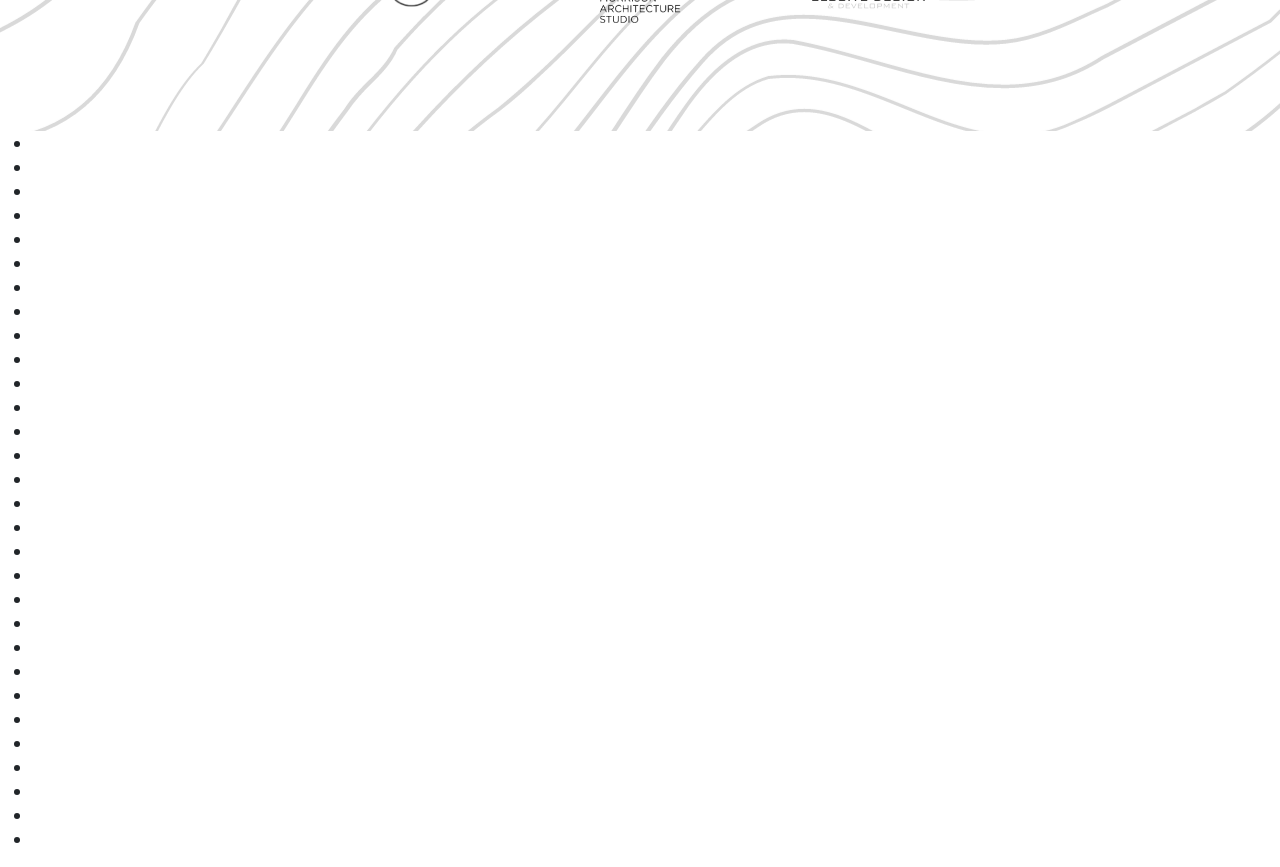
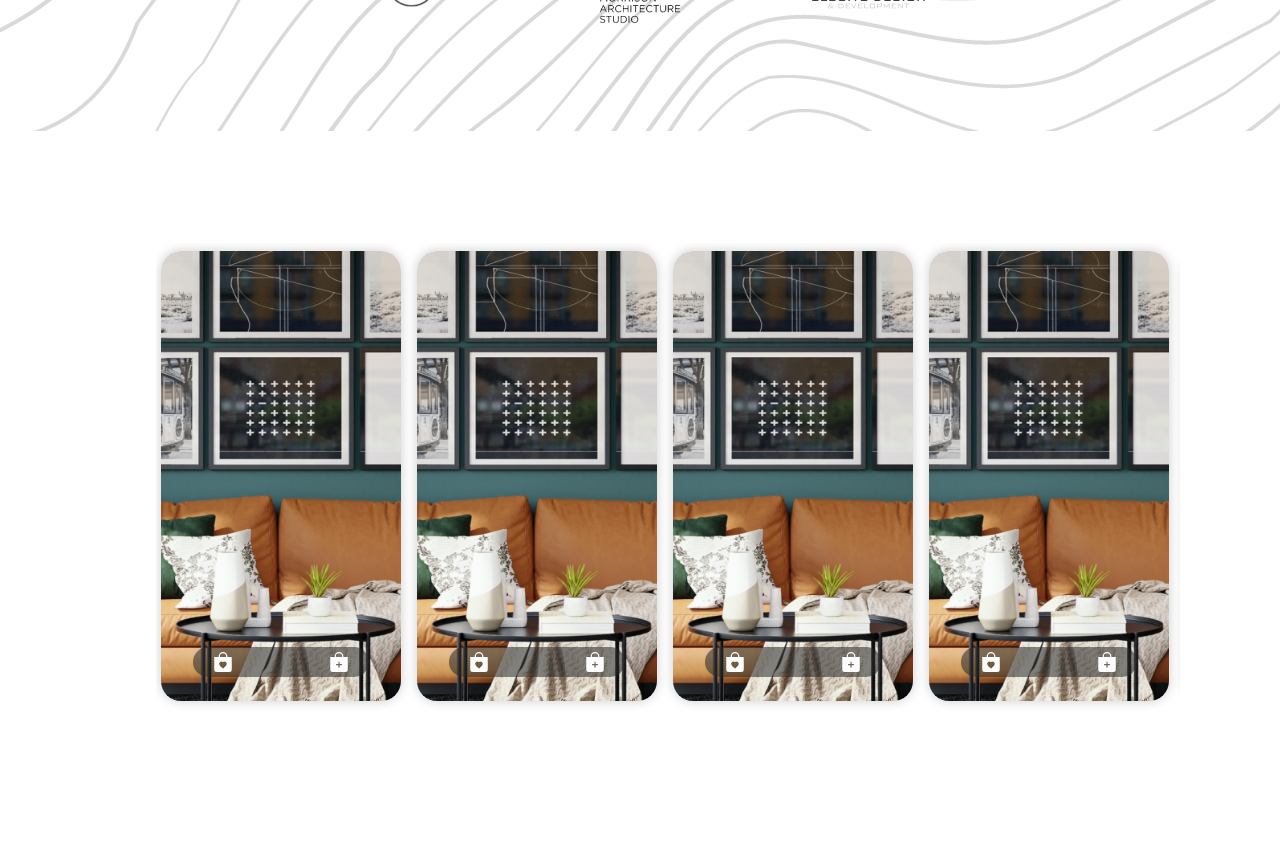
Before and after one commit to hai-dang-vt19/interior_ui, a Vue app: page / in a window 1280 px wide. Shown: the part 1220-2087 px from the top of the page. After the commit the page ends 2065 px from the top, so only its background shows below. Built offline with nearby package versions, Linux system fonts and the light colour scheme.

Commit message:
Format section product 80 precent

```diff
--- /dev/null
+++ b/src/components/client/ProductDesign.vue
@@ -0,0 +1,198 @@
+<template>
+    <div class="product-design">
+      <section class="wrapper">
+        <div class="container">
+          <div
+            class="d-flex fm-card"
+            @mouseover="stopScroll"
+            @mouseleave="startScroll"
+            ref="scrollContainer"
+          >
+            <div class="col-3 mb-4" v-for="n in 20" :key="n">
+              <div class="card card-has-bg click-col">
+                <div
+                  class="card-img-overlay d-flex flex-column"
+                  :style="{ backgroundImage: `url(${imgSrc})` }"
+                >
+                  <div class="card-body">
+                    <small class="card-meta mb-2">Thought Leadership</small>
+                    <h4 class="card-title mt-0">
+                      Web Development Lorem Ipsum Sit Amet Consectetur dipisi?
+                    </h4>
+                    <small><i class="far fa-clock"></i> October 15, 2020</small>
+                  </div>
+                  <div class="card-footer">
+                    <div class="d-flex justify-content-between group-btn-card">
+                        <svg xmlns="http://www.w3.org/2000/svg" width="20" height="20" fill="currentColor" class="btn-card bi bi-bag-heart-fill" viewBox="0 0 16 16">
+                            <path d="M11.5 4v-.5a3.5 3.5 0 1 0-7 0V4H1v10a2 2 0 0 0 2 2h10a2 2 0 0 0 2-2V4zM8 1a2.5 2.5 0 0 1 2.5 2.5V4h-5v-.5A2.5 2.5 0 0 1 8 1m0 6.993c1.664-1.711 5.825 1.283 0 5.132-5.825-3.85-1.664-6.843 0-5.132"/>
+                        </svg>
+                        <svg xmlns="http://www.w3.org/2000/svg" width="20" height="20" fill="currentColor" class="btn-card bi bi-bag-plus-fill" viewBox="0 0 16 16">
+                            <path fill-rule="evenodd" d="M10.5 3.5a2.5 2.5 0 0 0-5 0V4h5zm1 0V4H15v10a2 2 0 0 1-2 2H3a2 2 0 0 1-2-2V4h3.5v-.5a3.5 3.5 0 1 1 7 0M8.5 8a.5.5 0 0 0-1 0v1.5H6a.5.5 0 0 0 0 1h1.5V12a.5.5 0 0 0 1 0v-1.5H10a.5.5 0 0 0 0-1H8.5z"/>
+                        </svg>
+
+                    </div>
+                    <!-- <div class="media">
+                      <div class="media-body">
+                        <h6 class="my-0 text-dark d-block">Oz Coruhlu</h6>
+                        <small>Director of UI/UX</small>
+                      </div>
+                    </div> -->
+                  </div>
+                </div>
+              </div>
+            </div>
+          </div>
+        </div>
+      </section>
+    </div>
+  </template>
+
+  <script>
+  export default {
+    name: 'ProductDesign',
+    data() {
+      return {
+        imgSrc: require('@/assets/product-1.png'), // Đường dẫn đến hình ảnh
+        scrollInterval: null,
+        scrollSpeed: 1, // Tốc độ cuộn
+        direction: 1 // 1: phải, -1: trái
+      };
+    },
+    methods: {
+      startScroll() {
+        const container = this.$refs.scrollContainer;
+        this.scrollInterval = setInterval(() => {
+          container.scrollLeft += this.scrollSpeed * this.direction;
+
+          // Kiểm tra nếu đã cuộn đến cuối hoặc đầu
+          if (container.scrollLeft >= container.scrollWidth - container.clientWidth) {
+            this.direction = -1; // Đổi hướng sang trái
+          } else if (container.scrollLeft <= 0) {
+            this.direction = 1; // Đổi hướng sang phải
+          }
+        }, 10); // Thay đổi thời gian để điều chỉnh tốc độ cuộn
+      },
+      stopScroll() {
+        clearInterval(this.scrollInterval);
+      }
+    },
+    mounted() {
+      this.startScroll();
+    }
+  }
+  </script>
+
+  <style scoped>
+  .product-design {
+    padding: 2rem 4rem;
+  }
+
+  .wrapper {
+    margin: 10vh;
+  }
+
+  /* Post card styles */
+  .fm-card {
+    width: calc(100vw - 20vw);
+    overflow-x: auto;
+    border-radius: 20px;
+  }
+
+.group-btn-card {
+    padding: 5px 20px;
+    background-color: rgba(41, 41, 41, 0.549);
+    border-radius: 20px;
+}
+
+ .btn-card {
+    /* padding: 0.5rem; */
+    color:#ffffff;
+    cursor: pointer;
+ }
+ .group-btn-card:hover {
+    background-color: #292929;
+ }
+ .btn-card:hover {
+    transform: scale(1.3);
+ }
+
+  .card {
+    border: none;
+    transition: all 500ms cubic-bezier(0.19, 1, 0.22, 1);
+    overflow: hidden;
+    border-radius: 20px;
+    min-height: 450px;
+    max-width: 22rem;
+    margin: 0.5rem;
+    box-shadow: 0 0 12px rgba(0, 0, 0, 0.2);
+  }
+
+  .card-has-bg:before {
+    content: '';
+    position: absolute;
+    top: 0;
+    right: 0;
+    bottom: 0;
+    left: 0;
+    background: inherit;
+    filter: grayscale(1);
+  }
+
+  .card-has-bg:hover {
+    transform: scale(0.98);
+    box-shadow: 0 0 5px -2px rgba(0, 0, 0, 0.3);
+    background-size: 130%;
+  }
+
+  .card-footer {
+    background: none;
+    border-top: none;
+  }
+
+  .card-title {
+    font-weight: 800;
+  }
+
+  .card-meta {
+    text-transform: uppercase;
+    font-weight: 500;
+    letter-spacing: 2px;
+  }
+
+  .card-body {
+    color: transparent;
+    transition: all 500ms cubic-bezier(0.19, 1, 0.22, 1);
+  }
+
+  .card:hover .card-body {
+    margin-top: 30px;
+    transition: all 800ms cubic-bezier(0.19, 1, 0.22, 1);
+    cursor: pointer;
+    background-color: rgba(41, 41, 41, 0.8);
+    color: #ffffff;
+    border-radius: 20px;
+    box-shadow: 0 0 15px rgba(41, 41, 41, 0.8);
+  }
+
+  .card-img-overlay {
+    transition: all 800ms cubic-bezier(0.19, 1, 0.22, 1);
+    width: 100%;
+    height: 100%;
+    background-position: center;
+    background-size: cover;
+    background-repeat: no-repeat;
+  }
+
+  /* Media Queries */
+  @media (max-width: 768px) {
+    .card {
+      min-height: 350px;
+    }
+  }
+
+  @media (max-width: 420px) {
+    .card {
+      min-height: 300px;
+    }
+  }
+  </style>
--- a/src/components/admin/SlideCardesign.vue
+++ b/src/components/client/SlideCardesign.vue
@@ -10,9 +10,10 @@
         <h5 class="card-title">Behzad Ghaffarian {{ dataSlideCard.name }}</h5>
         <p class="card-text">Lorem ipsum dolor sit amet, consectetur adipiscing elit, sed do eiusmod tempor.</p>
       </div>
-      <img :src="require(`@/assets/${dataSlideCard.fileName}`)" class="card-img-bottom img-slide" alt="..." loading="lazy"
+      <!-- <img :src="require(`@/assets/${dataSlideCard.urlFile}`)" class="card-img-bottom img-slide" alt="..." loading="lazy"
         v-bind:style="{height: (13.063 - index)+'rem'}"
-      >
+      > -->
+      <div class="card-img-bottom img-slide" :style="{backgroundImage: `url(${dataSlideCard.urlFile})`}"></div>
     </div>
   </div>
 </template>
@@ -23,9 +24,9 @@ export default {
   data() {
     return {
       dataSlideCards: [
-        {id: 1, name: 'A', fileName: 'image-47.png'},
-        {id: 2, name: 'B', fileName: 'image-47-2.png',},
-        {id: 3, name: 'C', fileName: 'image-47-3.png',},
+        {id: 1, name: 'A', urlFile: require('@/assets/image-47.png')},
+        {id: 2, name: 'B', urlFile: require('@/assets/image-47-2.png')},
+        {id: 3, name: 'C', urlFile: require('@/assets/image-47-3.png')},
       ]
     }
   }
@@ -62,9 +63,11 @@ export default {
 }
 
 .img-slide {
-  max-width: 100%;
-  object-fit: cover;
-  object-position: center;
+  width: 100%;
+  height: 100%;
+  background-position: center;
+  background-size: cover;
+  background-repeat: no-repeat;
 }
 
 
--- a/src/views/client/HomePage.vue
+++ b/src/views/client/HomePage.vue
@@ -2,7 +2,7 @@
   <div>
     <!-- Danh sách điều hướng -->
     <ul class="fm-menu">
-      <li v-for="nSection in 2" :key="nSection" :class="{ active: activeSection === 'section' + nSection }"
+      <li v-for="nSection in 3" :key="nSection" :class="{ active: activeSection === 'section' + nSection }"
         class="item-scpy" @click="scrollToSection('section' + nSection)">
         <svg xmlns="http://www.w3.org/2000/svg" width="16" height="16" fill="currentColor" class="bi bi-quote"
           viewBox="0 0 16 16">
@@ -62,50 +62,23 @@
           </div>
         </div>
       </section>
+
+      <section class="product-section section" id="section3" ref="section3">
+        <ProductDesign></ProductDesign>
+      </section>
     </div>
-
-
-    <ul>
-      <li></li>
-      <li></li>
-      <li></li>
-      <li></li>
-      <li></li>
-      <li></li>
-      <li></li>
-      <li></li>
-      <li></li>
-      <li></li>
-      <li></li>
-      <li></li>
-      <li></li>
-      <li></li>
-      <li></li>
-      <li></li>
-      <li></li>
-      <li></li>
-      <li></li>
-      <li></li>
-      <li></li>
-      <li></li>
-      <li></li>
-      <li></li>
-      <li></li>
-      <li></li>
-      <li></li>
-      <li></li>
-      <li></li>
-      <li></li>
-    </ul>
   </div>
 </template>
 
 <script>
-import SlideCardesign from "@/components/admin/SlideCardesign.vue";
+import SlideCardesign from "@/components/client/SlideCardesign.vue";
+import ProductDesign from '@/components/client/ProductDesign.vue';
+
 export default {
   name: 'HomePage',
   components: {
-    SlideCardesign
+    SlideCardesign,
+    ProductDesign
   },
   data() {
     return {
```
Also changed, not shown: src/assets/product-1.png (added), 1 other file (tests, documents, lock files or other folders).
